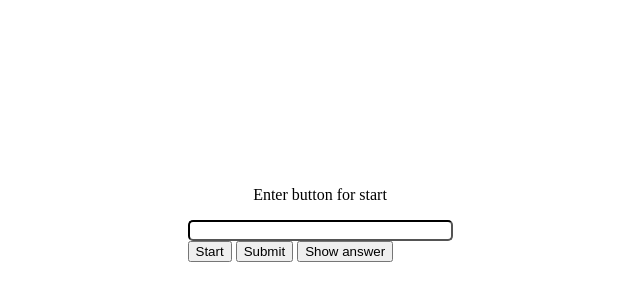
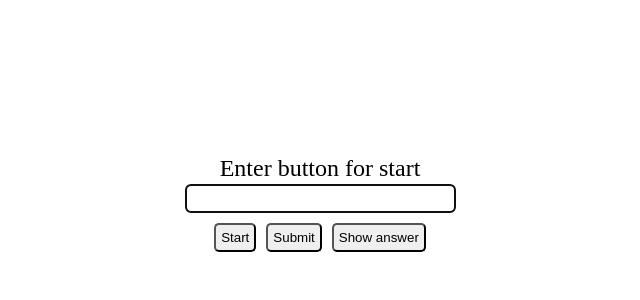
Before and after one commit to ArtyomSukiasyan/English-sipmle-quiz, a plain HTML site: page index.html in a window 1280 px wide. Shown: the part 152-452 px from the top of the page, without its empty margins (320-960 px from the left). Drawn offline with Linux system fonts and the light colour scheme.

Commit message:
refactor: minor changes

```diff
--- a/index.html
+++ b/index.html
@@ -13,8 +13,8 @@
         <p id="question">Enter button for start</p>
       </section>
       <section>
-        <input type="text" id="answer" size="30" />
-        <div>
+        <input type="text" id="answer" size="30" autofocus/>
+        <div class="buttons">
           <button id="start">Start</button>
           <button type="submit" id="submit">Submit</button>
           <button id="show">Show answer</button>
--- a/index.js
+++ b/index.js
@@ -853,7 +853,7 @@ const words = {
   решение: "solution",
   магнит: "magnet",
   серебро: "silver",
-  "спасибо  ": "thanks",
+  "спасибо": "thanks",
   ужин: "lunch",
   "совпадать / матч": "match",
   "угощение / обращаться": "treat",
--- a/style.css
+++ b/style.css
@@ -1,13 +1,34 @@
-.container{
+* {
+  margin: 0;
+  padding: 0;
+  box-sizing: border-box;
+}
+
+.container {
   height: 90vh;
   display: flex;
   justify-content: center;
   align-items: center;
   flex-direction: column;
   overflow: hidden;
+  font-size: 24px;
 }
 
 input {
   border-color: black;
   border-radius: 5px;
+  padding: 5px;
 }
+
+.buttons {
+  display: flex;
+  justify-content: center;
+  align-items: center;
+  margin: 5px;
+}
+
+button{
+    margin: 5px;
+    padding: 5px;
+    border-radius: 5px;
+}
```
Lines whose indentation alone changed are shown as unchanged.
